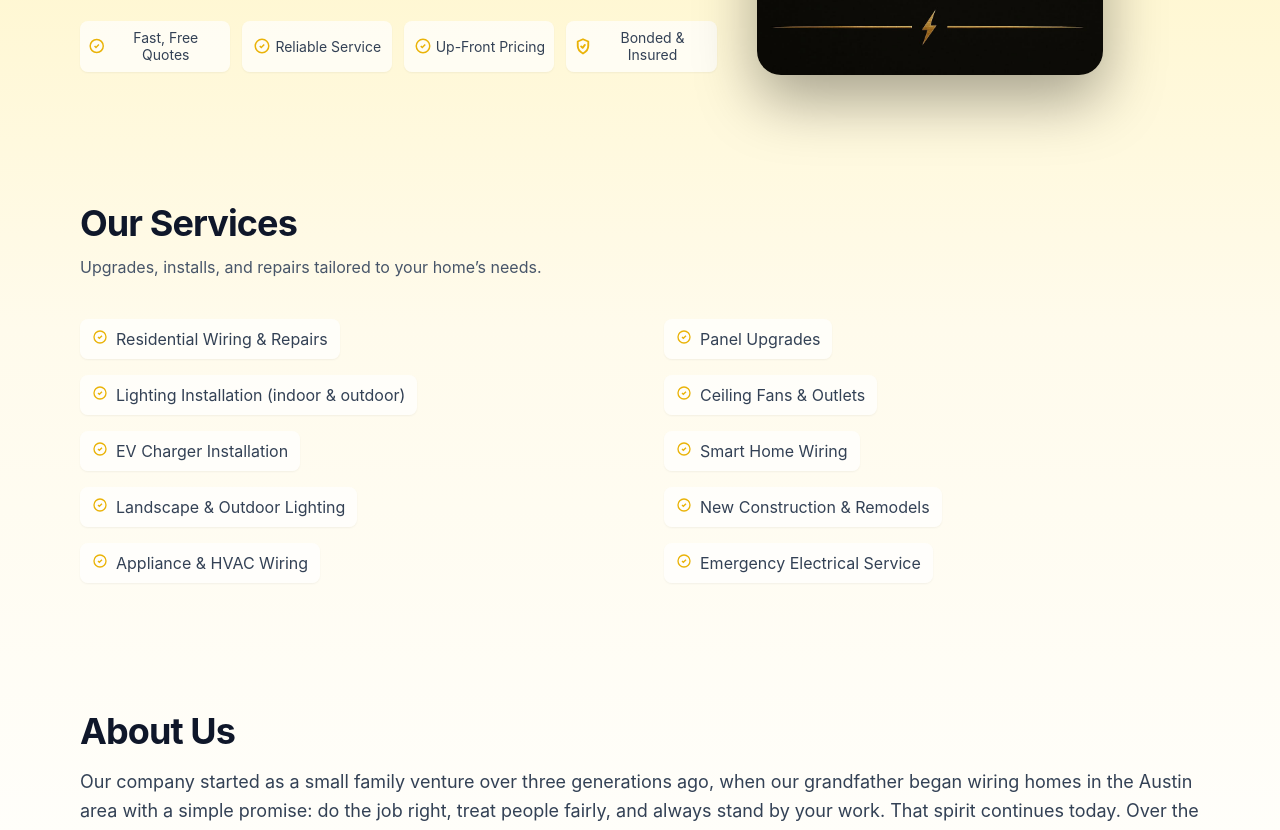
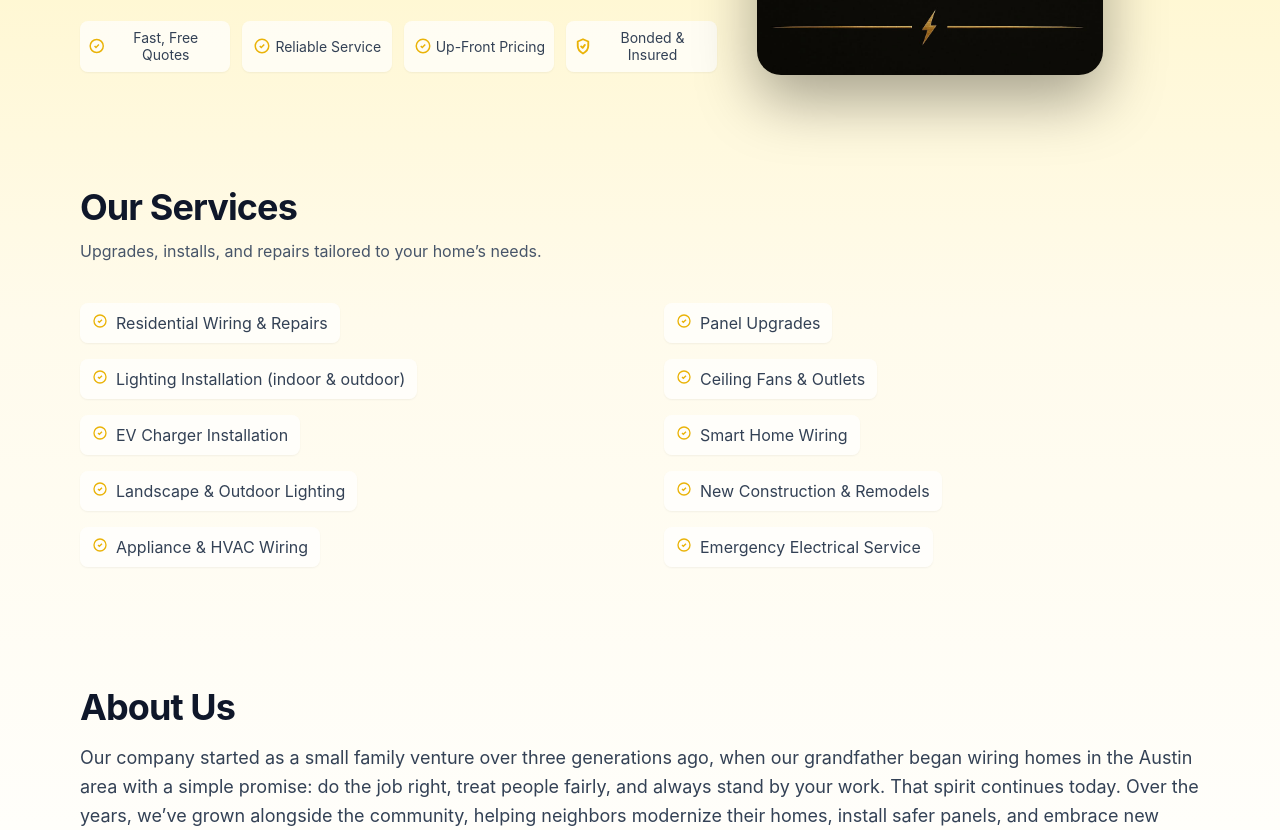
Before and after one commit to resp23f/3generations-site, a React (Vite) app: page / in a window 1280 px wide. Shown: the part 400-1230 px from the top of the page. Built offline with nearby package versions, Linux system fonts and the light colour scheme.

Commit message:
Tighten vertical rhythm: smaller chip/hero/services spacing

```diff
--- a/src/App.tsx
+++ b/src/App.tsx
@@ -144,7 +144,7 @@ function HomePage() {
 
       {/* Services */}
       <section id="services">
-        <div className="max-w-6xl mx-auto px-4 py-16">
+        <div className="max-w-6xl mx-auto px-4 pt-10 pb-12 md:pt-12 md:pb-14">
           <h2 className="text-3xl md:text-4xl font-bold tracking-tight text-slate-900">Our Services</h2>
           <p className="mt-3 text-slate-600">Upgrades, installs, and repairs tailored to your home’s needs.</p>
           <div className="mt-10 grid md:grid-cols-2 gap-x-12 gap-y-4 text-slate-700">
```
